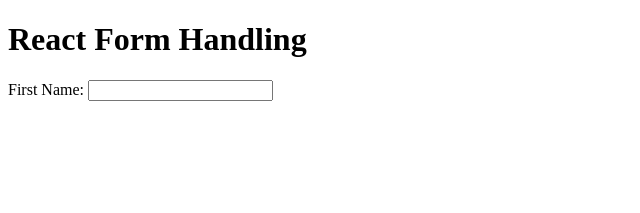
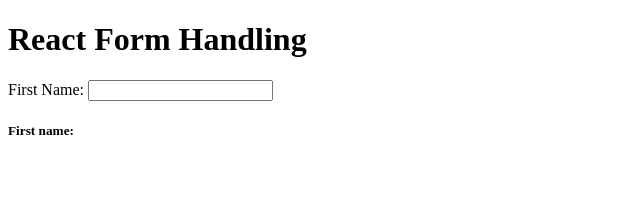
Before and after one commit to MccGrey/react-form-handling, a React (Create React App) app: page / in a window 1280 px wide. Shown: the top 213 px of the page, without its empty margins (0-640 px from the left). Built offline with nearby package versions, Linux system fonts and the light colour scheme.

Commit message:
update - add a STATE using USESTATE hook and assiged a default empty string to the variable, fname

```diff
--- a/src/App.js
+++ b/src/App.js
@@ -1,14 +1,16 @@
-import React from "react";
+import React, { useState } from "react";
 
 function App() {
+  const [fname, setFname] = useState("");
   return (
     <div>
       <h1>React Form Handling</h1>
       <form>
         <label>
-          First Name: <input type="text" />
+          First Name: <input type="text" value={fname} />
         </label>
       </form>
+      <h5>First name: {fname}</h5>
     </div>
   );
 }
```
